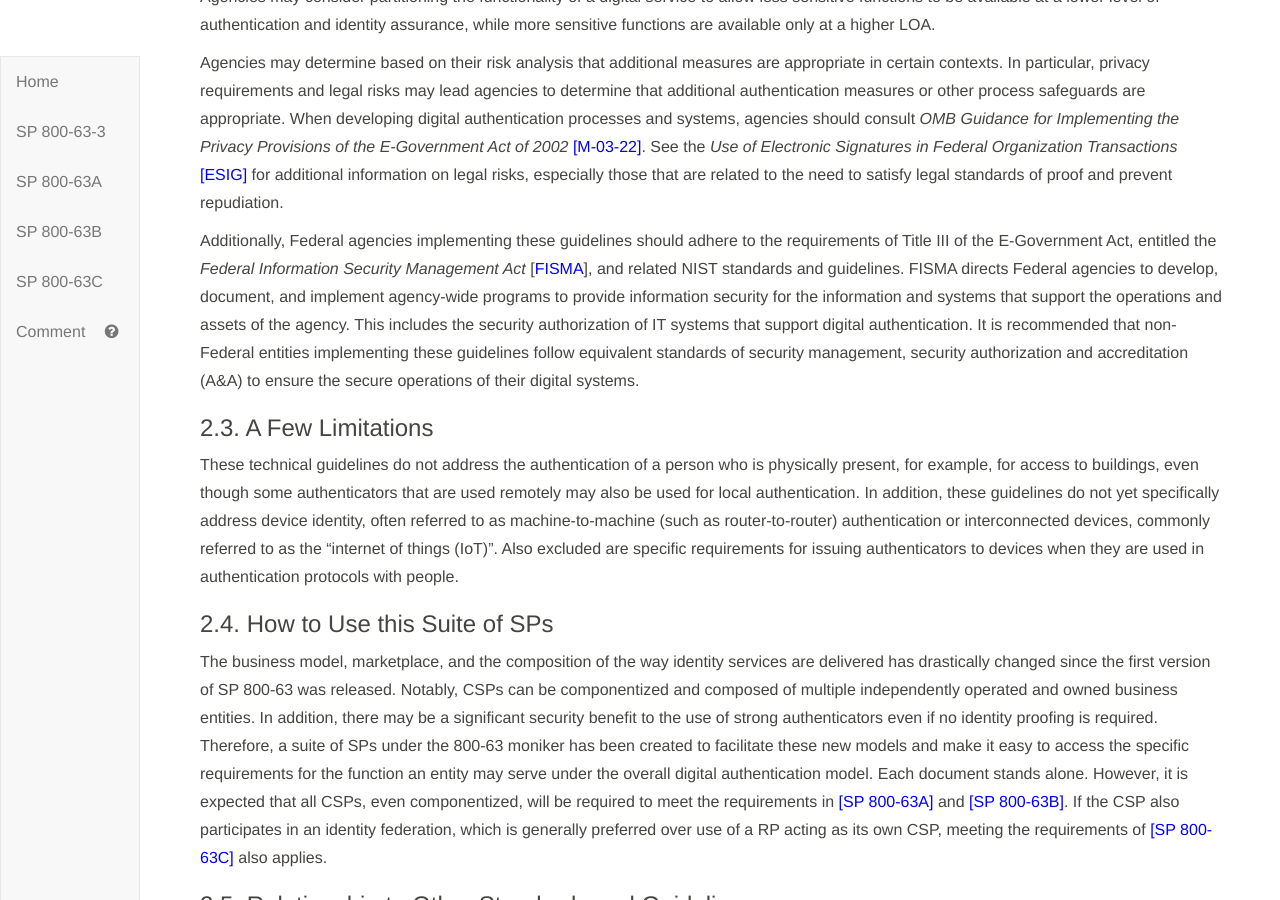
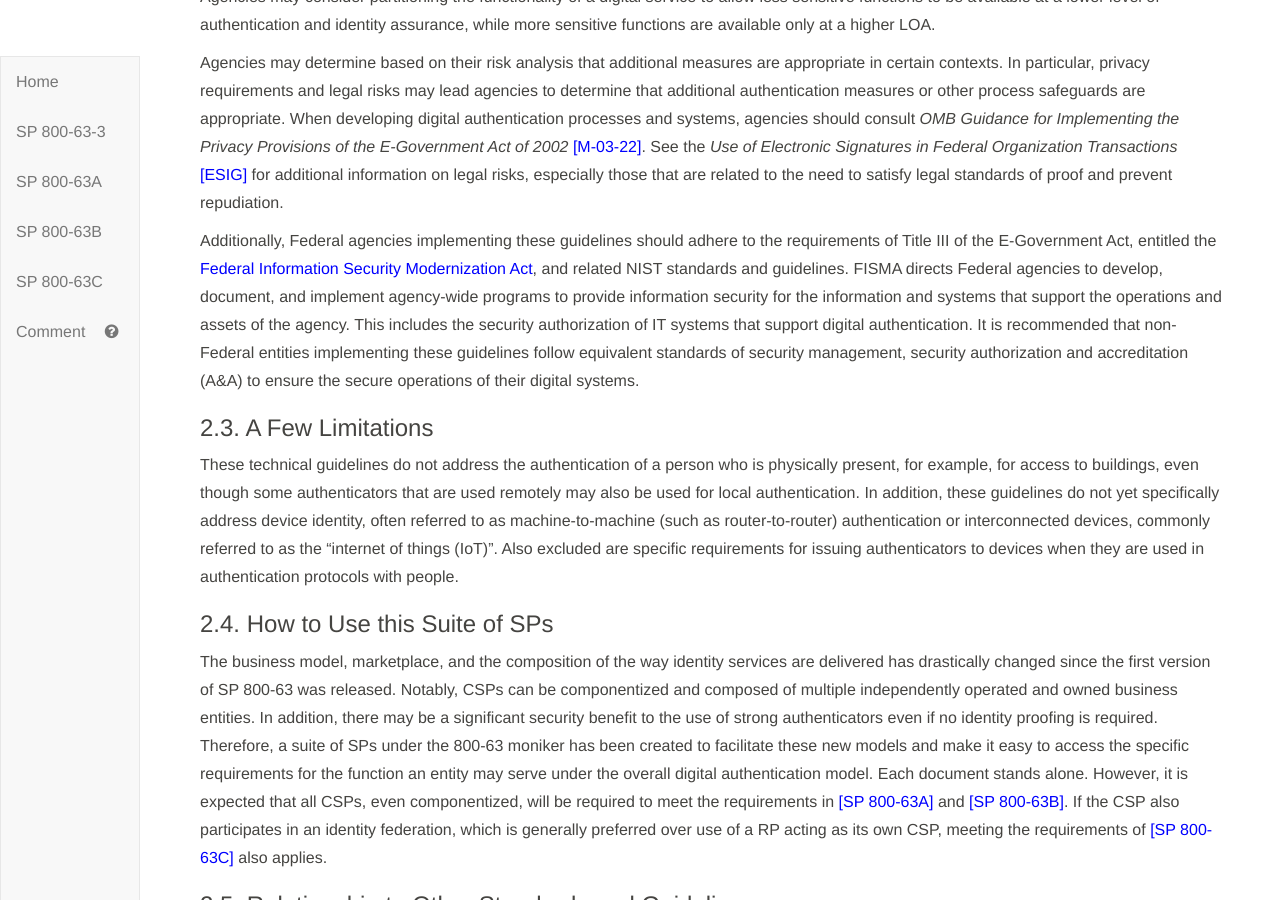
Before and after one commit to usnistgov/800-63-3, a Jekyll site: the page built from sp800-63-3/sec1_2_introduction.md, in a window 1280 px wide and 900 px high, scrolled down 2404 px. Built offline with Jekyll 4.4.1, drawn with Linux system fonts in a browser that asks for light colours; our own code applies the rules of GitHub Pages for plain Markdown files.

Commit message:
Closes #1084

```diff
--- a/sp800-63-3/sec1_2_introduction.md
+++ b/sp800-63-3/sec1_2_introduction.md
@@ -70,9 +70,7 @@
 
 Additionally, Federal agencies implementing these guidelines should
 adhere to the requirements of Title III of the E-Government Act,
-entitled the *Federal Information Security Management Act*
-\[[FISMA](#FISMA)\], and related NIST standards and guidelines.
-FISMA directs Federal agencies to develop, document, and implement
+entitled the [Federal Information Security Modernization Act](#FISMA), and related NIST standards and guidelines. FISMA directs Federal agencies to develop, document, and implement
 agency-wide programs to provide information security for the information
 and systems that support the operations and assets of the
 agency. This includes the security authorization of IT systems that support
```
Also changed, not shown: sp800-63-3/definitions.md (+0 -3 lines), sp800-63-3/sec8_references.md (+1 -2 lines).
